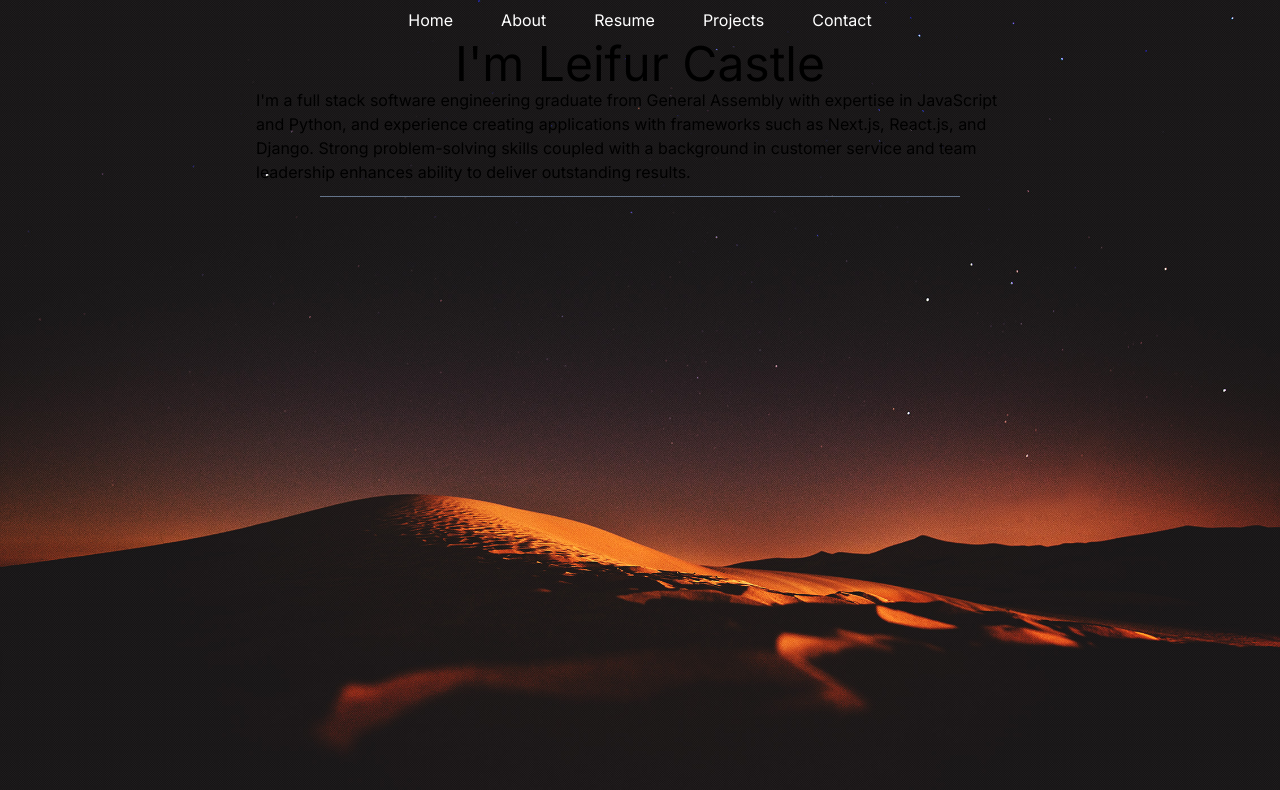
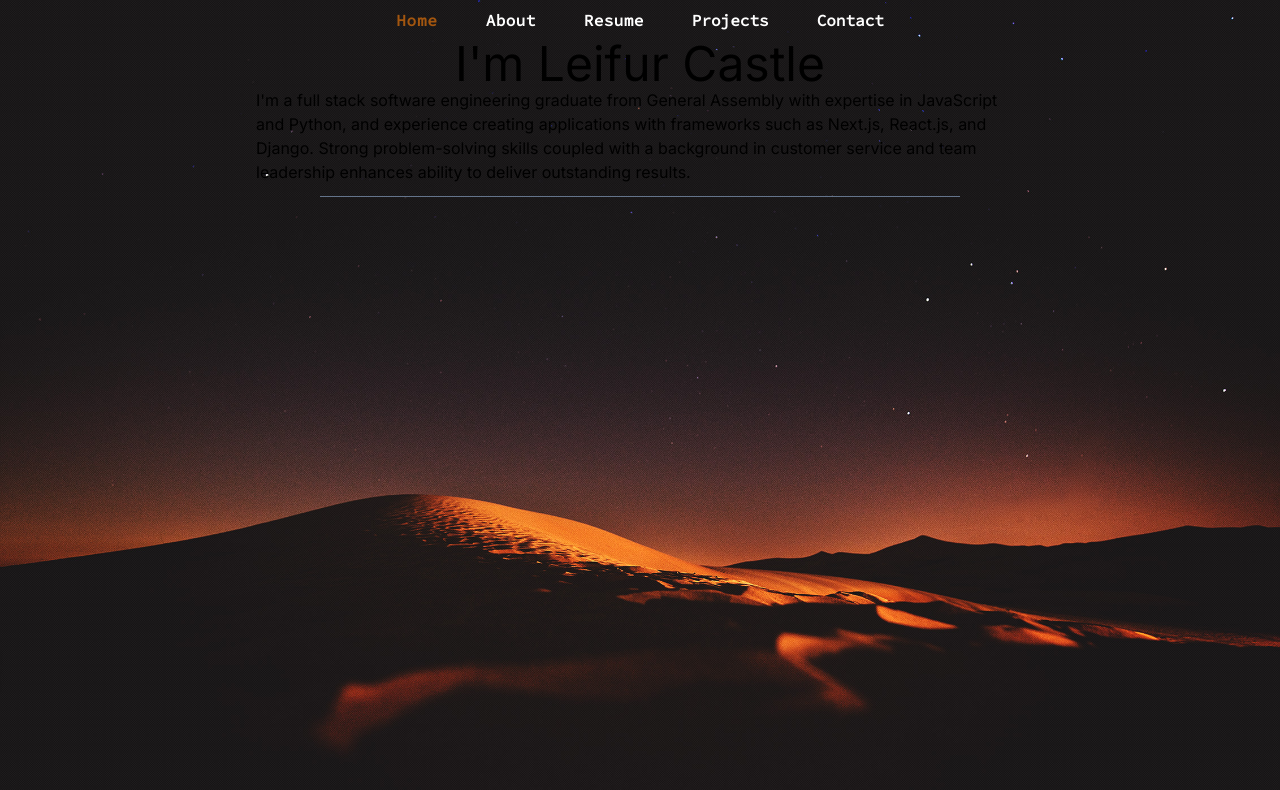
Before and after one commit to LeifCastle/Portfolio, a Next.js app: page / in a window 1280 px wide. Shown: the top 790 px of the page. Built offline with nearby package versions, Linux system fonts and the light colour scheme.

Commit message:
FEAT: implemented navbar selected button text when scrolling, navbar font, various tweaks

```diff
--- a/src/app/components/Navbar.js
+++ b/src/app/components/Navbar.js
@@ -1,49 +1,43 @@
 "use client";
 
-export default function Navbar() {
-  function handleNavigation(section, e) {
+export default function Navbar(changeNavbarText) {
+  function handleNavigation(section, sectionNumber) {
     document.querySelector(`#${section}`).scrollIntoView();
-    let navButtons = document.querySelectorAll(".nav");
-    navButtons.forEach((button) => {
-      button.classList.remove("text-navbarTextSelected");
-      button.classList.add("text-white");
-    });
-    e.target.classList.remove("text-white");
-    e.target.classList.add("text-navbarTextSelected");
+    changeNavbarText(sectionNumber);
   }
 
   return (
     <div
       id="navbar"
-      className="flex justify-center items-center gap-12 sticky top-0 h-navbarHeight bg-transparent transition duration-[800ms] ease-in-out delay-100"
+      className="flex justify-center items-center gap-12 sticky top-0 h-navbarHeight bg-transparent font-bold font-display transition duration-[800ms] ease-in-out delay-100"
     >
       <a
-        className="nav text-white"
-        onClick={(e) => handleNavigation("home", e)}
+        className="nav text-navbarTextSelected tracking-wider"
+        onClick={(e) => handleNavigation("home", 0)}
       >
         Home
       </a>
       <a
-        className="nav text-white"
-        onClick={(e) => handleNavigation("about", e)}
+        className="nav text-white tracking-wide"
+        onClick={(e) => handleNavigation("about", 1)}
       >
         About
       </a>
       <a
-        className="nav text-white"
-        onClick={(e) => handleNavigation("resume", e)}
+        className="nav text-white tracking-wide"
+        onClick={(e) => handleNavigation("resume", 2)}
       >
         Resume
       </a>
       <a
         className="nav text-white"
-        onClick={(e) => handleNavigation("projects", e)}
+        onClick={(e) => handleNavigation("projects", 3)}
       >
         Projects
       </a>
       <a
         className="nav text-white"
-        onClick={(e) => handleNavigation("contacts", e)}
+        onClick={(e) => handleNavigation("contacts", 4)}
       >
         Contact
       </a>
--- a/src/app/layout.js
+++ b/src/app/layout.js
@@ -1,17 +1,23 @@
-import './globals.css'
-import { Inter } from 'next/font/google'
+import "./globals.css";
+import { Inter } from "next/font/google";
 
-const inter = Inter({ subsets: ['latin'] })
+const inter = Inter({ subsets: ["latin"] });
 
 export const metadata = {
-  title: 'Create Next App',
-  description: 'Generated by create next app',
-}
+  title: "Create Next App",
+  description: "Generated by create next app",
+};
 
 export default function RootLayout({ children }) {
   return (
     <html lang="en">
+      <head>
+        <link
+          href="https://fonts.googleapis.com/css2?family=Source+Code+Pro&display=swap"
+          rel="stylesheet"
+        ></link>
+      </head>
       <body className={inter.className}>{children}</body>
     </html>
-  )
+  );
 }
--- a/src/app/page.js
+++ b/src/app/page.js
@@ -8,10 +8,22 @@ import Navbar from "./components/Navbar";
 import { useEffect } from "react";
 
 export default function Portfolio() {
-  //------Changes the navbar's background depending on scroll location
+  //------Sets navbar button text color to be 'selected'
+  function changeNavbarText(buttonNumber) {
+    let navButtons = document.querySelectorAll(".nav");
+    navButtons.forEach((button) => {
+      button.classList.remove("text-navbarTextSelected");
+      button.classList.add("text-white");
+    });
+    navButtons[buttonNumber].classList.remove("text-white");
+    navButtons[buttonNumber].classList.add("text-navbarTextSelected");
+  }
+
+  //------Handles navbar background and buttons' text color depending on scroll location
   useEffect(() => {
     let portfolio = document.querySelector("#portfolio");
     let navbar = document.querySelector("#navbar");
+    //---Sets the navbar's background type
     portfolio.addEventListener("scroll", () => {
       if (portfolio.scrollTop > window.innerHeight) {
         navbar.classList.remove("bg-transparent");
@@ -20,15 +32,24 @@ export default function Portfolio() {
         navbar.classList.remove("bg-navbarBg");
         navbar.classList.add("bg-transparent");
       }
+      //---Sets the navbar buttons' text color
+      for (let i = 0; i < 6; i++) {
+        if (
+          portfolio.scrollTop > window.innerHeight * (i - 0.25) &&
+          portfolio.scrollTop < window.innerHeight * (i + 1)
+        ) {
+          changeNavbarText(i);
+        }
+      }
     });
   });
 
   return (
     <main
       id="portfolio"
-      className="bg-mainBg bg-cover w-[100vw] snap-y snap-mandatory h-screen overflow-y-scroll scroll-smooth"
+      className="bg-mainBg bg-cover w-[100vw] snap-y snap-proximity h-screen overflow-y-scroll scroll-smooth"
     >
-      <Navbar />
+      <Navbar changeNavbarText={changeNavbarText} />
       <section id="home" className="h-screen snap-start">
         <Home />
       </section>
--- a/tailwind.config.js
+++ b/tailwind.config.js
@@ -17,6 +17,9 @@ module.exports = {
         navbarBg: "#333232",
         navbarTextSelected: "#A3560F",
       },
+      fontFamily: {
+        display: ["Source\\ Code\\ Pro", "cursive"],
+      },
     },
   },
   plugins: [],
```
